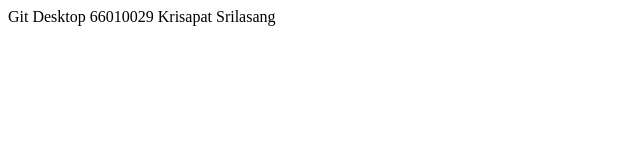
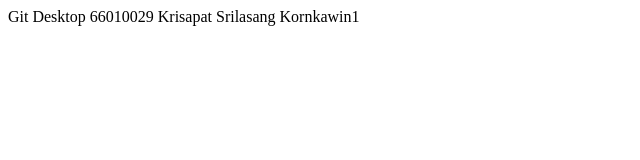
Before and after one commit to krisapat/git101, a plain HTML site: page index.html in a window 1280 px wide. Shown: the whole page, without its empty margins (0-640 px from the left). Drawn offline with Linux system fonts and the light colour scheme.

Commit message:
Update index.html

```diff
--- a/index.html
+++ b/index.html
@@ -6,6 +6,6 @@
     <title>Document</title>
 </head>
 <body>
-    Git Desktop 66010029 Krisapat Srilasang
+    Git Desktop 66010029 Krisapat Srilasang Kornkawin1
 </body>
 </html>
```
